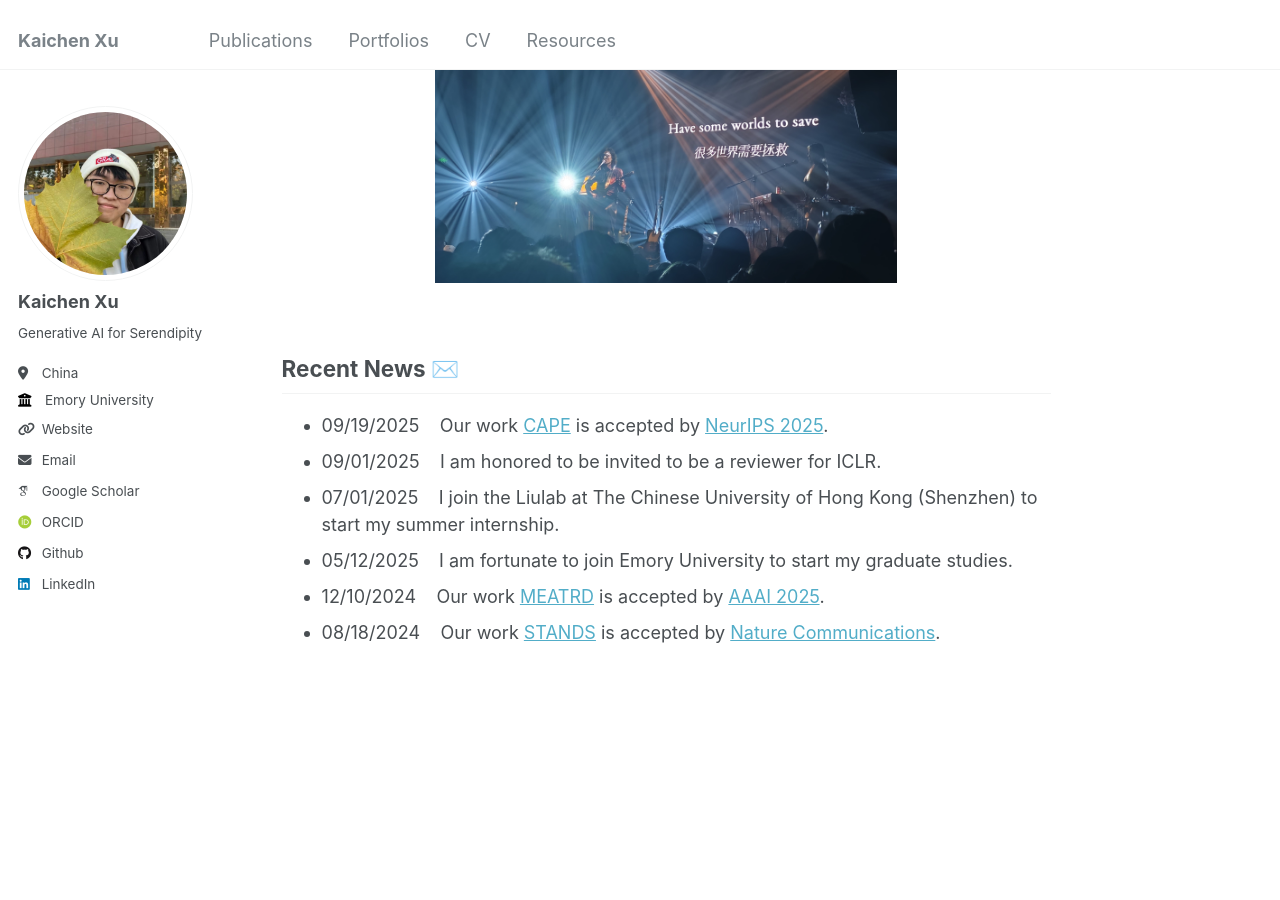
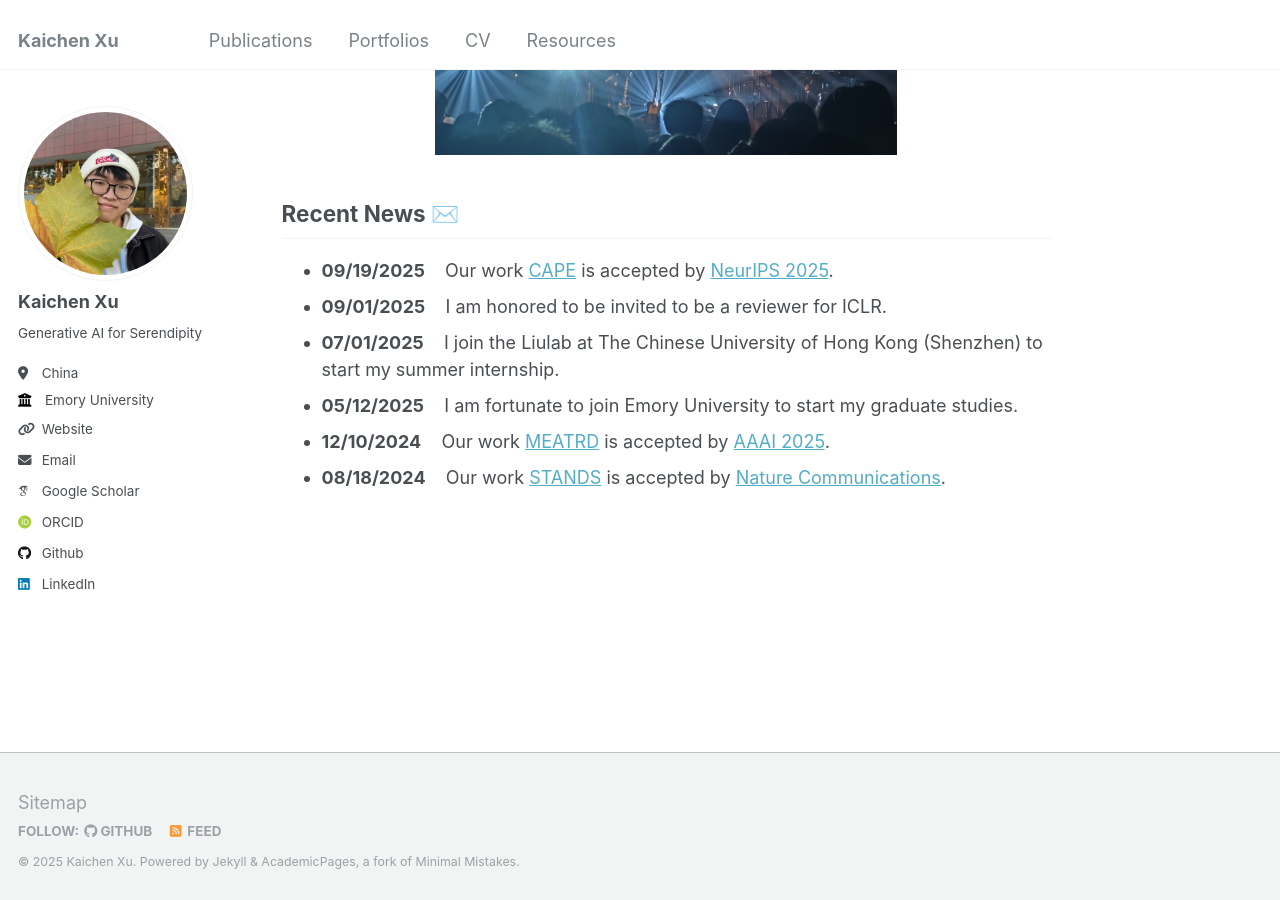
Before and after one commit to Catchxu/Catchxu.github.io, a Jekyll site: the page built from _pages/about.md, in a window 1280 px wide and 900 px high, scrolled down 1562 px. Built offline with Jekyll 4.4.1, drawn with Linux system fonts in a browser that asks for light colours; some web fonts are replaced.

Commit message:
Update images

```diff
--- a/_pages/about.md
+++ b/_pages/about.md
@@ -13,27 +13,25 @@ I am Kaichen Xu, currently a graduate student in Computer Science at Emory Unive
 
 What excites me most about research is not only the pursuit of solutions, but the chance to contribute to a broader understanding of the world through computation. I see science as a quiet yet enduring dialogue between curiosity and rigor --- a dialogue that continually reminds us how much remains to be discovered. It is this balance of precision and wonder that I hope to carry forward in my journey.
 
-<br/>
 <div align=center>
 <img src='/images/CUHKSZ.jpg' width='60%'>
 </div>
-<br/>
+
 
 ## Research Interests 🕶️
 Building on these experiences and years of exploration, my research interests include, but are not limited to, generative models, computational biology, and the theory of deep learning. Together with my collaborators, I have developed a number of algorithms and tools based on generative models for applications such as disease discovery, batch effect correction, and data retrieval. Beyond AI–biology scenarios, I am also working on generalizing these methods to broader domains, making sustained contributions to the computer science community through both theoretical analysis and empirical validation. For more details, please see my [Publications](./publications.md) pages.
 
 In addition, I am currently applying to Ph.D. programs in Computer Science, Data Science, or Statistics. More details about my background can be found in my [CV](./cv.html). If you are interested in my research experience and would like to explore potential collaboration, please feel free to reach out to me at kaichenxu358@gmail.com --- I would be delighted to connect and discuss further.
 
-<br/>
 <div align=center>
 <img src='/images/orange.jpg' width='60%'>
 </div>
-<br/>
+
 
 ## Recent News ✉️
-* 09/19/2025 &nbsp;&nbsp; Our work [CAPE](/portfolios/portfolio-1/) is accepted by [NeurIPS 2025](https://neurips.cc/virtual/2025/poster/116613).
-* 09/01/2025 &nbsp;&nbsp; I am honored to be invited to be a reviewer for ICLR.
-* 07/01/2025 &nbsp;&nbsp; I join the Liulab at The Chinese University of Hong Kong (Shenzhen) to start my summer internship.
-* 05/12/2025 &nbsp;&nbsp; I am fortunate to join Emory University to start my graduate studies.
-* 12/10/2024 &nbsp;&nbsp; Our work [MEATRD](/portfolios/portfolio-2/) is accepted by [AAAI 2025](https://dl.acm.org/doi/10.1609/aaai.v39i12.33409).
-* 08/18/2024 &nbsp;&nbsp; Our work [STANDS](/portfolios/portfolio-3/) is accepted by [Nature Communications](https://www.nature.com/articles/s41467-024-52445-9).
+* <b>09/19/2025</b> &nbsp;&nbsp; Our work [CAPE](/portfolios/portfolio-1/) is accepted by [NeurIPS 2025](https://neurips.cc/virtual/2025/poster/116613).
+* <b>09/01/2025</b> &nbsp;&nbsp; I am honored to be invited to be a reviewer for ICLR.
+* <b>07/01/2025</b> &nbsp;&nbsp; I join the Liulab at The Chinese University of Hong Kong (Shenzhen) to start my summer internship.
+* <b>05/12/2025</b> &nbsp;&nbsp; I am fortunate to join Emory University to start my graduate studies.
+* <b>12/10/2024</b> &nbsp;&nbsp; Our work [MEATRD](/portfolios/portfolio-2/) is accepted by [AAAI 2025](https://dl.acm.org/doi/10.1609/aaai.v39i12.33409).
+* <b>08/18/2024</b> &nbsp;&nbsp; Our work [STANDS](/portfolios/portfolio-3/) is accepted by [Nature Communications](https://www.nature.com/articles/s41467-024-52445-9).
```
Also changed, not shown: _portfolios/portfolio-1.md (+1 -4 lines), _portfolios/portfolio-2.md (+0 -2 lines), _portfolios/portfolio-3.md (+0 -4 lines), _portfolios/portfolio-4.md (+0 -2 lines).
